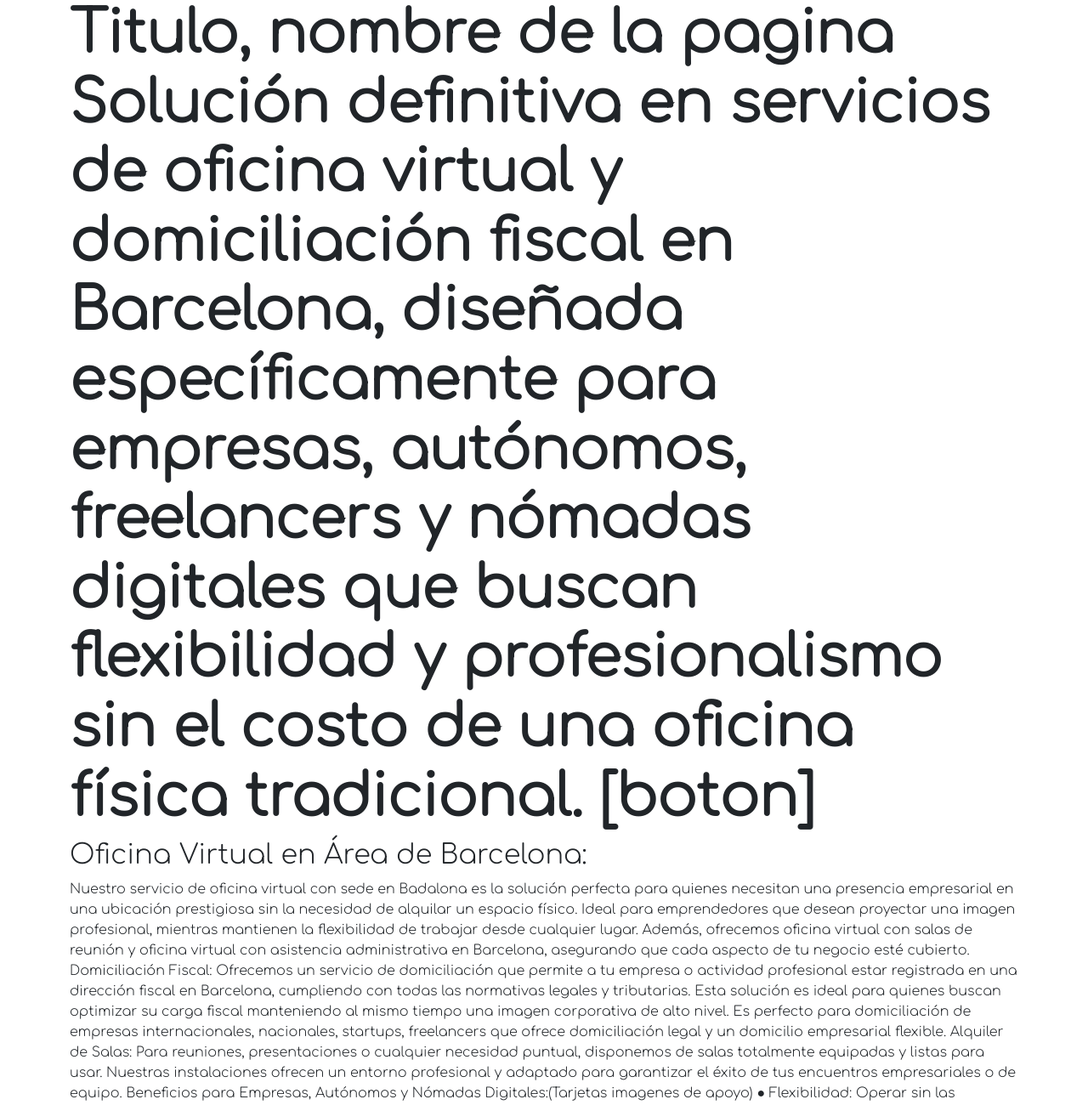
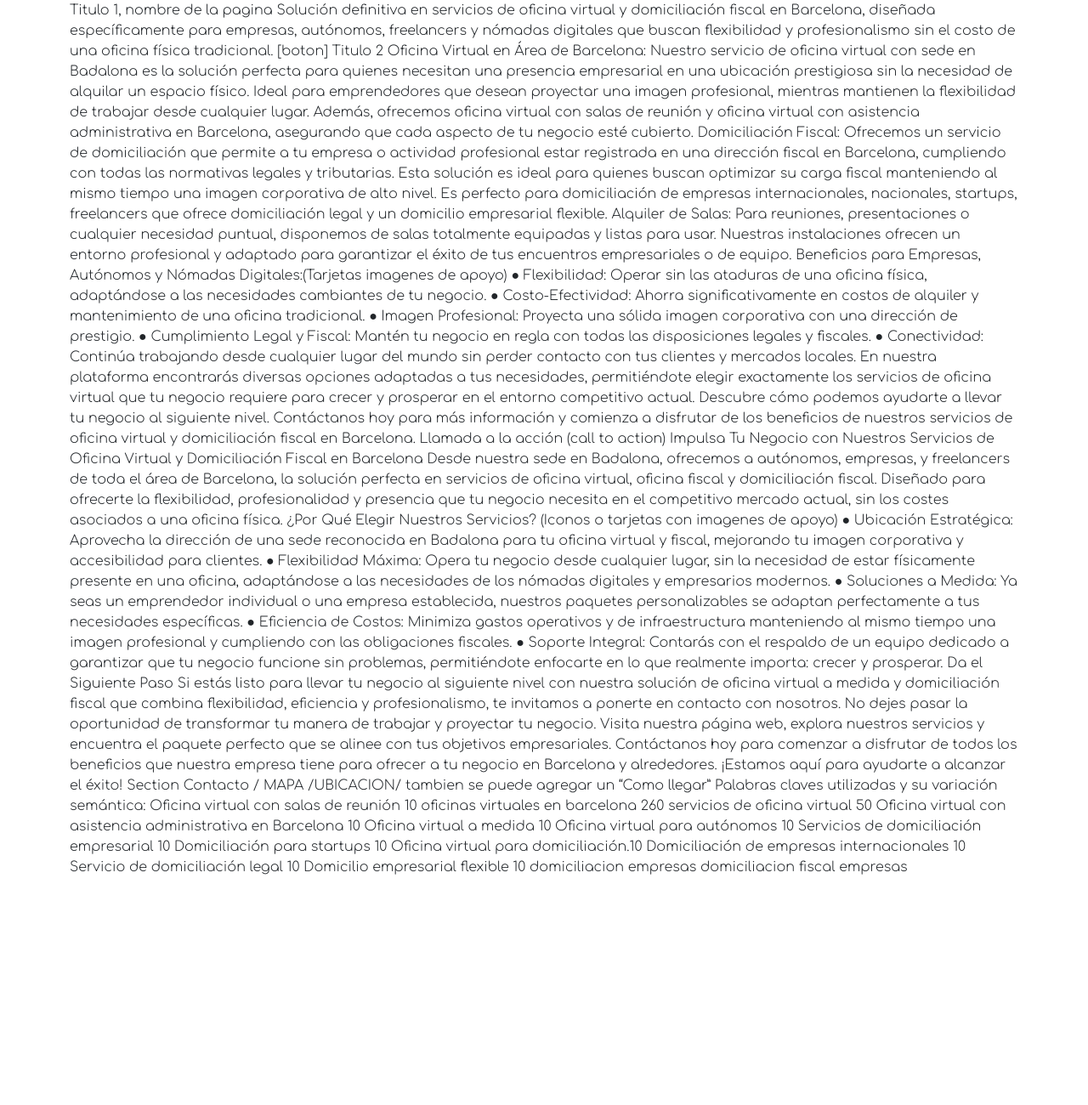
Before and after one commit to luis-al/luis-al.github.io, a plain HTML site: page index.html in a window 1280 px wide. Shown: the top 1300 px of the page at 85% size. After the commit the page ends 1032 px from the top, so only its background shows below. Drawn offline with nearby package versions, Linux system fonts and the light colour scheme.

Commit message:
Update index.html

```diff
--- a/index.html
+++ b/index.html
@@ -14,9 +14,9 @@
   <body>
     <div class="container">
 
-<h1> Titulo, nombre de la pagina
+Titulo 1, nombre de la pagina
 Solución definitiva en servicios de oficina virtual y domiciliación fiscal en Barcelona, diseñada específicamente para empresas, autónomos, freelancers y nómadas digitales que buscan flexibilidad y profesionalismo sin el costo de una oficina física tradicional. [boton]
-<h2> Oficina Virtual en Área de Barcelona:</h2> Nuestro servicio de oficina virtual con sede en Badalona es la solución perfecta para quienes necesitan una presencia empresarial en una ubicación prestigiosa sin la necesidad de alquilar un espacio físico. Ideal para emprendedores que desean proyectar una imagen profesional, mientras mantienen la flexibilidad de trabajar desde cualquier lugar. Además, ofrecemos oficina virtual con salas de reunión y oficina virtual con asistencia administrativa en Barcelona, asegurando que cada aspecto de tu negocio esté cubierto.
+Titulo 2 Oficina Virtual en Área de Barcelona: Nuestro servicio de oficina virtual con sede en Badalona es la solución perfecta para quienes necesitan una presencia empresarial en una ubicación prestigiosa sin la necesidad de alquilar un espacio físico. Ideal para emprendedores que desean proyectar una imagen profesional, mientras mantienen la flexibilidad de trabajar desde cualquier lugar. Además, ofrecemos oficina virtual con salas de reunión y oficina virtual con asistencia administrativa en Barcelona, asegurando que cada aspecto de tu negocio esté cubierto.
 Domiciliación Fiscal: Ofrecemos un servicio de domiciliación que permite a tu empresa o actividad profesional estar registrada en una dirección fiscal en Barcelona, cumpliendo con todas las normativas legales y tributarias. Esta solución es ideal para quienes buscan optimizar su carga fiscal manteniendo al mismo tiempo una imagen corporativa de alto nivel. Es perfecto para domiciliación de empresas internacionales, nacionales, startups, freelancers que ofrece domiciliación legal y un domicilio empresarial flexible.
 Alquiler de Salas: Para reuniones, presentaciones o cualquier necesidad puntual, disponemos de salas totalmente equipadas y listas para usar. Nuestras instalaciones ofrecen un entorno profesional y adaptado para garantizar el éxito de tus encuentros empresariales o de equipo.
 Beneficios para Empresas, Autónomos y Nómadas Digitales:(Tarjetas imagenes de apoyo)
```
